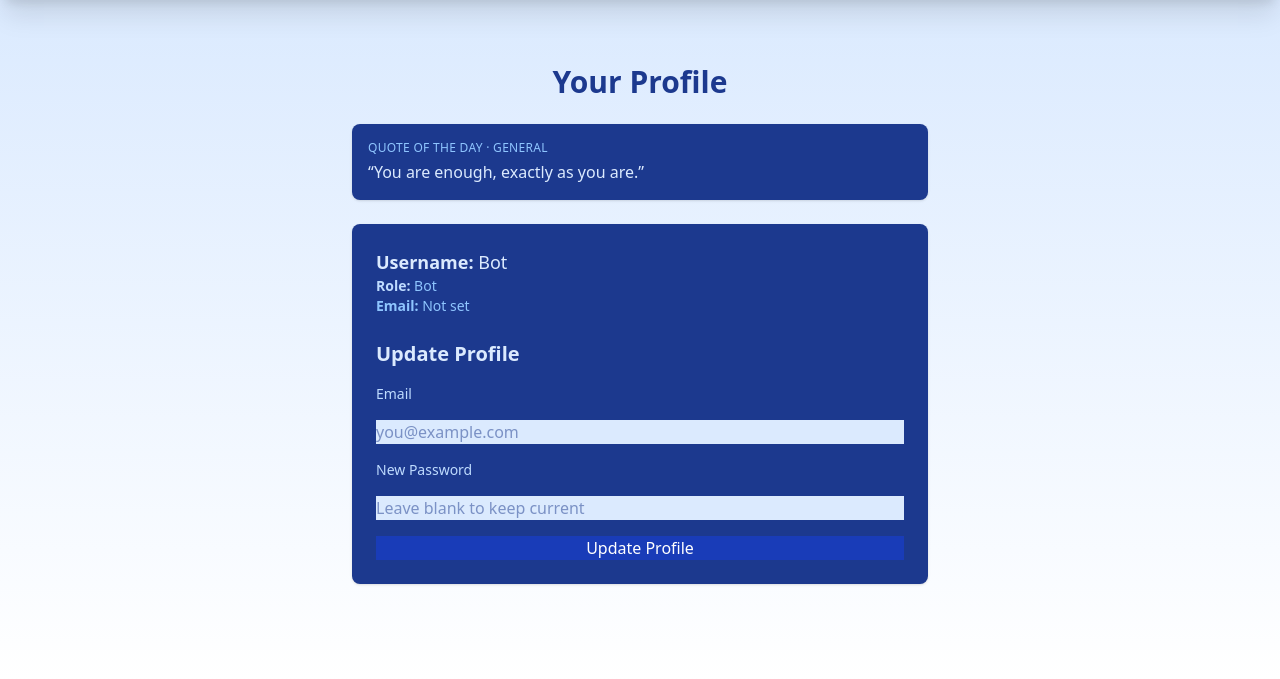
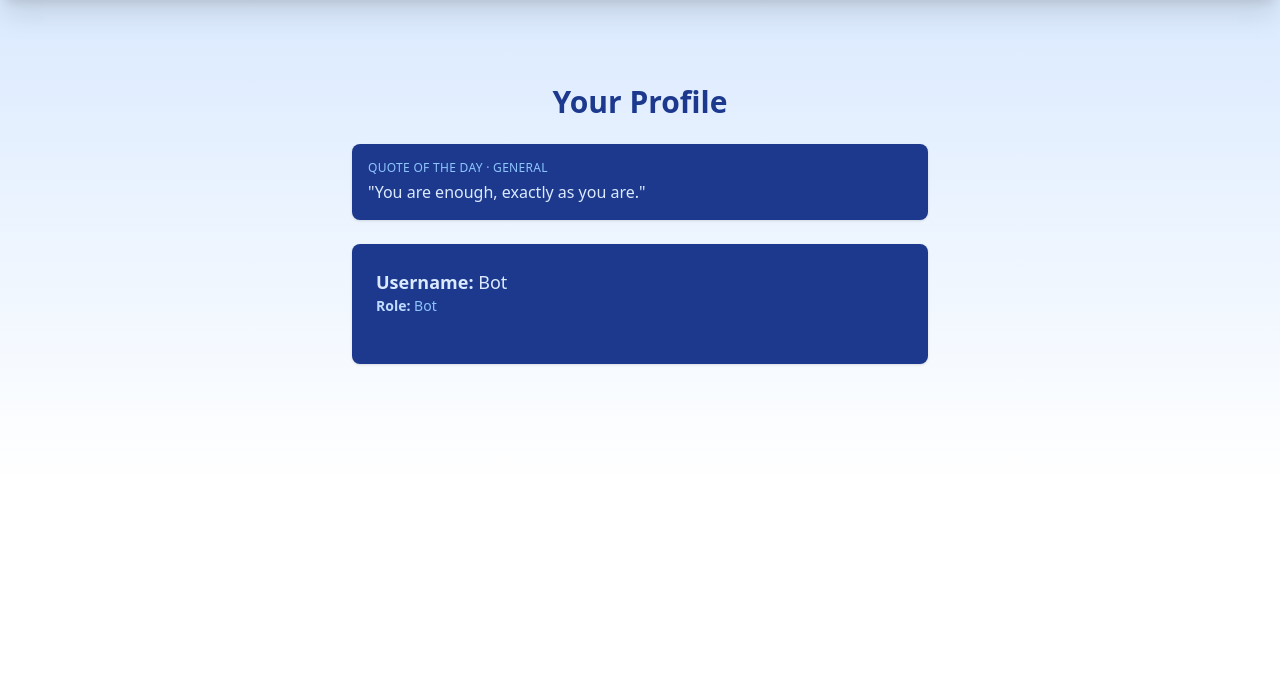
Before and after one commit to MusarratDiya/safespace, a Flask app: page /profile in a window 1280 px wide. Shown: the part 88-767 px from the top of the page. Run offline with Flask 3, Linux system fonts and the light colour scheme; a user stored in the database is signed in; data comes from the database, SQL or seed files in the repository; some libraries are stand-ins or nearby versions.

Commit message:
Add files via upload

```diff
--- a/templates/profile.html
+++ b/templates/profile.html
@@ -8,7 +8,7 @@
         {% if quote_text %}
         <div class="rounded-lg shadow p-4 mb-6 bg-blue-900 text-blue-100">
             <div class="text-xs uppercase tracking-wide text-blue-300">Quote of the day{% if quote_mood %} · {{ quote_mood|capitalize }}{% endif %}</div>
-            <div class="mt-1 text-base">“{{ quote_text }}”</div>
+            <div class="mt-1 text-base">"{{ quote_text }}"</div>
         </div>
         {% endif %}
 
@@ -16,18 +16,14 @@
             <div class="mb-6">
                 <p class="text-lg"><span class="font-semibold">Username:</span> {{ user.username }}</p>
                 <p class="text-sm text-blue-300"><span class="font-semibold text-blue-200">Role:</span> {{ user.role|capitalize }}</p>
-                <p class="text-sm text-blue-300"><span class="font-semibold text-blue-2 00">Email:</span> {{ user.email if user.email else "Not set" }}</p>
             </div>
-            <h3 class="text-xl font-semibold mb-4">Update Profile</h3>
+            <!-- <h3 class="text-xl font-semibold mb-4">Change Password</h3>
             <form method="POST" action="{{ url_for('profile') }}" class="space-y-4">
-                <label for="email" class="block text-sm text-blue-200">Email</label>
-                <input id="email" name="email" type="email" placeholder="you@example.com" value="{{ user.email or '' }}" class="input input-bordered w-full bg-blue-100 text-blue-900" />
+                <label for="password" class="block text-sm text-blue-200">New Password</label>
+                <input id="password" name="password" type="password" placeholder="Enter new password" class="input input-bordered w-full bg-blue-100 text-blue-900" />
 
-                <label for="password" class="block text-sm text-blue-200">New Password</label>
-                <input id="password" name="password" type="password" placeholder="Leave blank to keep current" class="input input-bordered w-full bg-blue-100 text-blue-900" />
-
-                <button type="submit" class="btn w-full bg-blue-800 border-blue-800 hover:bg-blue-950 text-white">Update Profile</button>
-            </form>
+                <button type="submit" class="btn w-full bg-blue-800 border-blue-800 hover:bg-blue-950 text-white">Update Password</button>
+            </form> -->
         </div>
     </div>
 </div>
```
